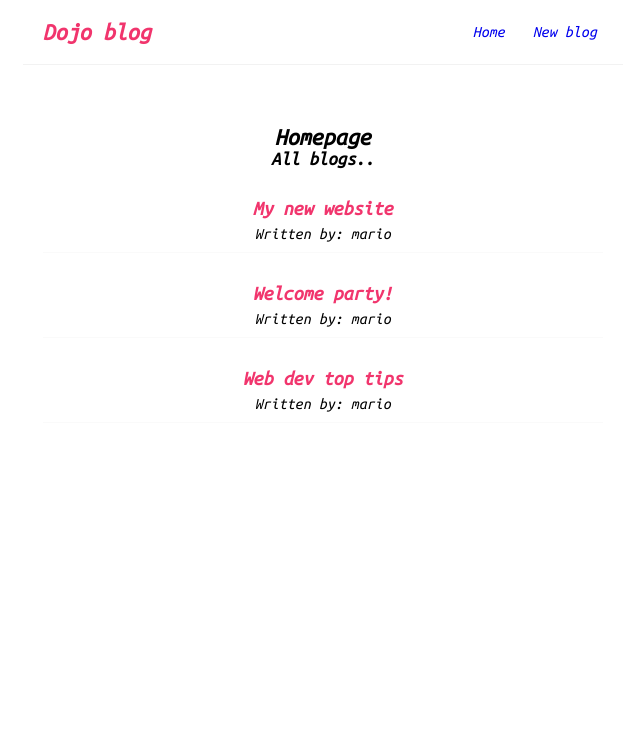
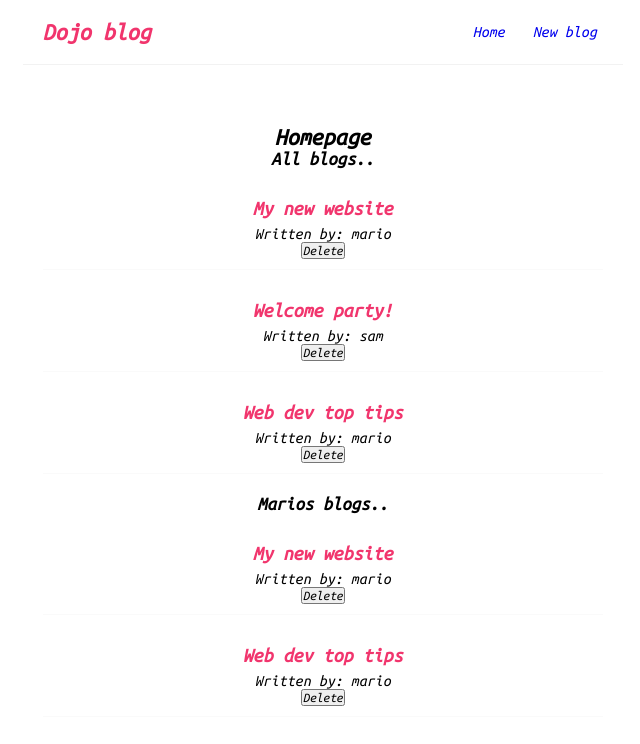
Before and after one commit to liezsm/react-course-by-netninja, a React (Create React App) app: page / in a window 1280 px wide. Shown: the top 744 px of the page, without its empty margins (317-957 px from the left). Built offline with nearby package versions, Linux system fonts and the light colour scheme.

Commit message:
Part: updating props

```diff
--- a/src/reactcourseNetNinja/components/BlogList.js
+++ b/src/reactcourseNetNinja/components/BlogList.js
@@ -1,4 +1,4 @@
-const BlogList = ({ blogs, title }) => {
+const BlogList = ({ blogs, title, onDelete }) => {
   return (
     <div className='blog-list'>
       <h3>{title}</h3>
@@ -6,6 +6,13 @@ const BlogList = ({ blogs, title }) => {
         <div className='blog-preview' key={id}>
           <h2>{title}</h2>
           <p>Written by: {author}</p>
+          <button
+            onClick={() => {
+              onDelete(id);
+            }}
+          >
+            Delete
+          </button>
         </div>
       ))}
     </div>
--- a/src/reactcourseNetNinja/components/Home.js
+++ b/src/reactcourseNetNinja/components/Home.js
@@ -15,7 +15,7 @@ const Home = () => {
 
   const [blogs, setBlogs] = useState([
     { title: "My new website", body: "lorem ipsum...", author: "mario", id: 1 },
-    { title: "Welcome party!", body: "lorem ipsum...", author: "mario", id: 2 },
+    { title: "Welcome party!", body: "lorem ipsum...", author: "sam", id: 2 },
     {
       title: "Web dev top tips",
       body: "lorem ipsum...",
@@ -23,6 +23,13 @@ const Home = () => {
       id: 3,
     },
   ]);
+
+  const handleDelete = (id) => {
+    console.log(id);
+    const updatedblogs = blogs.filter((blog) => blog.id !== id);
+    setBlogs(updatedblogs);
+    // console.log(updatedBlogs);
+  };
 
   return (
     <div className='home'>
@@ -33,7 +40,12 @@ const Home = () => {
       </p>
       <button onClick={handleClick}>Click me</button> */}
 
-      <BlogList blogs={blogs} title='All blogs..' />
+      <BlogList blogs={blogs} title='All blogs..' onDelete={handleDelete} />
+      <BlogList
+        blogs={blogs.filter((blog) => blog.author == "mario")}
+        title='Marios blogs..'
+        onDelete={handleDelete}
+      />
     </div>
   );
 };
```
